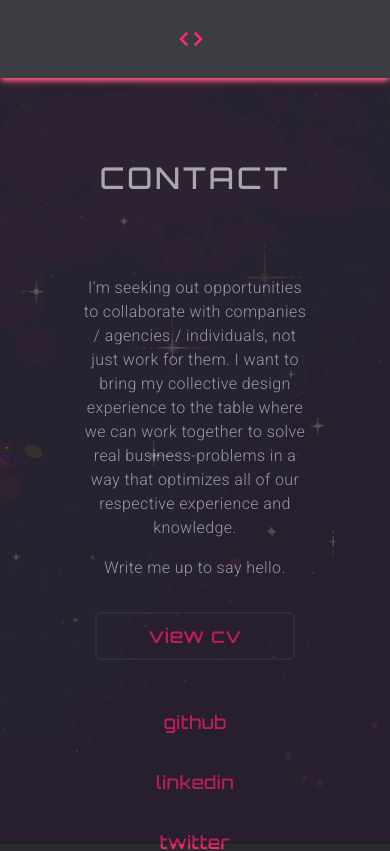
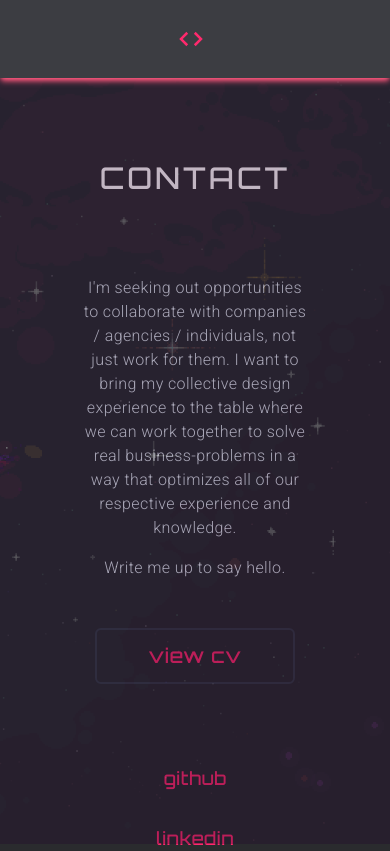
Before and after one commit to gopiinho/devProfile, a Next.js app: page /contact in a window 390 px wide. Shown: the top 851 px of the page. Built offline with nearby package versions, Linux system fonts and the light colour scheme; a web font is replaced by a local one.

Commit message:
Fixed background images to fit in mobile view

```diff
--- a/components/Main.jsx
+++ b/components/Main.jsx
@@ -18,7 +18,7 @@ const Main = () => {
       <Image
         src={mainBG}
         alt="/"
-        className="absolute inset-0 w-full h-full object-cover z--1 opacity-30 pointer-events-none"
+        className="fixed inset-0 w-full h-full object-cover z--1 opacity-30 pointer-events-none"
         priority
         unoptimized={true}
       />
--- a/pages/contact.jsx
+++ b/pages/contact.jsx
@@ -17,18 +17,18 @@ const Contact = () => {
       <Image
         src={contactBG}
         alt="/"
-        className="absolute inset-0 w-full h-full object-cover z--1 opacity-30 pointer-events-none"
+        className="fixed inset-0 w-full h-full object-cover z--1 opacity-30 pointer-events-none"
         priority
         unoptimized={true}
       />
       <div className="max-w-[1240px] m-auto py-28  w-full">
         <div className="neonH2 flex items-center justify-center cursor-default">
-          <h2 className="text-3xl tracking-widest uppercase text-cyber text-center my-12 font-cyber opacity-60 hover:opacity-100 duration-200">
+          <h2 className="text-3xl tracking-widest uppercase text-cyber text-center my-12 font-cyber  duration-200">
             Contact
           </h2>
         </div>
         <div className="w-full h-full p-8  text-center items-center font-robot">
-          <p className="text-slate-300 max-w-[70%] m-auto">
+          <p className="text-slate-200 max-w-[70%] m-auto">
             I'm seeking out opportunities to collaborate with companies /
             agencies / individuals, not just work for them. I want to bring my
             collective design experience to the table where we can work together
@@ -36,16 +36,16 @@ const Contact = () => {
             respective experience and knowledge.
           </p>
           <div className="p-2"></div>
-          <p className="text-slate-300 max-w-[70%] m-auto">
+          <p className="text-slate-200 max-w-[70%] m-auto">
             Write me up to say hello.
           </p>
-          <div className="pt-8 ">
-            <div className="max-w-[200px] m-auto  justify-center items-center ease-in border-2 text-[#ff2a6d] hover:text-white border-slate-600 hover:border-[#ff2a6d] duration-300 hover:shadow-neon-main rounded-md border-opacity-40">
+          <div className="py-8 mt-4 ">
+            <div className="max-w-[200px] m-auto justify-center items-center ease-in border-2 text-[#ff2a6d] hover:text-white border-slate-600 hover:border-[#ff2a6d] duration-300 hover:shadow-neon-main rounded-md border-opacity-40">
               <Link
                 href="https://drive.google.com/file/d/12WNCNpQlSO1jyVFVxrmuQx1IWbH1PgCV/view"
                 target="_blank"
                 rel="noopener noreferrer"
-                className=" flex flex-col items-center justify-center py-2 font-cyber"
+                className=" flex flex-col items-center justify-center py-3 font-cyber"
               >
                 <h2 className="text-xl ">view cv</h2>
               </Link>
@@ -53,7 +53,7 @@ const Contact = () => {
           </div>
         </div>
 
-        <div className="grid md:grid-cols-3 gap-8 links items-center  justify-between max-w-[370px] m-auto p-4 font-cyber text-[#ff2a6d] mobile-center">
+        <div className="grid md:grid-cols-3 sm:grid-cols-2 gap-8 links items-center  justify-between max-w-[370px] m-auto p-4 font-cyber text-[#ff2a6d] mobile-center">
           <div className=" flex flex-col items-center justify-between ">
             <Link
               href="https://github.com/igopib"
--- a/pages/sibyl.jsx
+++ b/pages/sibyl.jsx
@@ -17,7 +17,7 @@ const sibyl = () => {
       <Image
         src={sibylBG}
         alt="/"
-        className="absolute inset-0 w-full h-full object-cover z-1 opacity-10 pointer-events-none"
+        className="fixed inset-0 w-full h-full object-cover z-1 opacity-10 pointer-events-none"
         priority
         unoptimized={true}
       />
```
